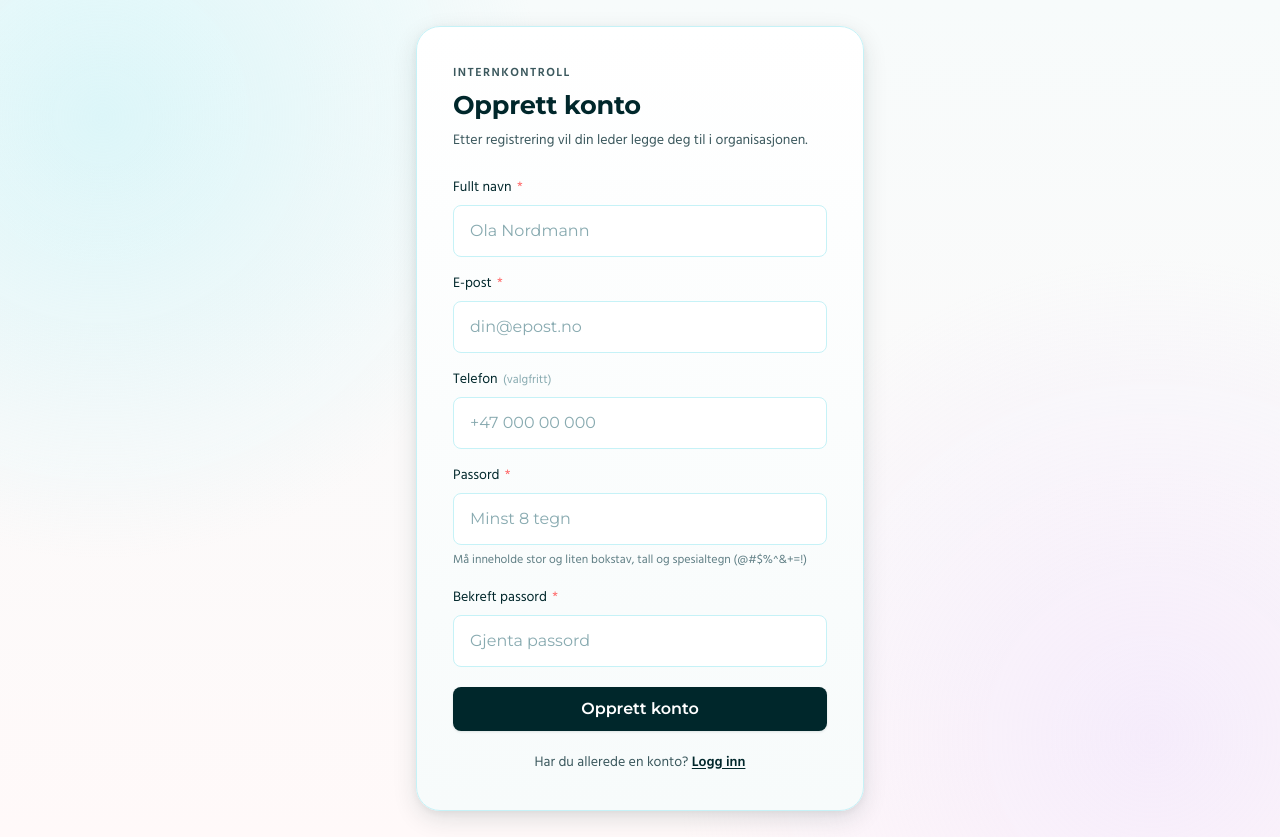
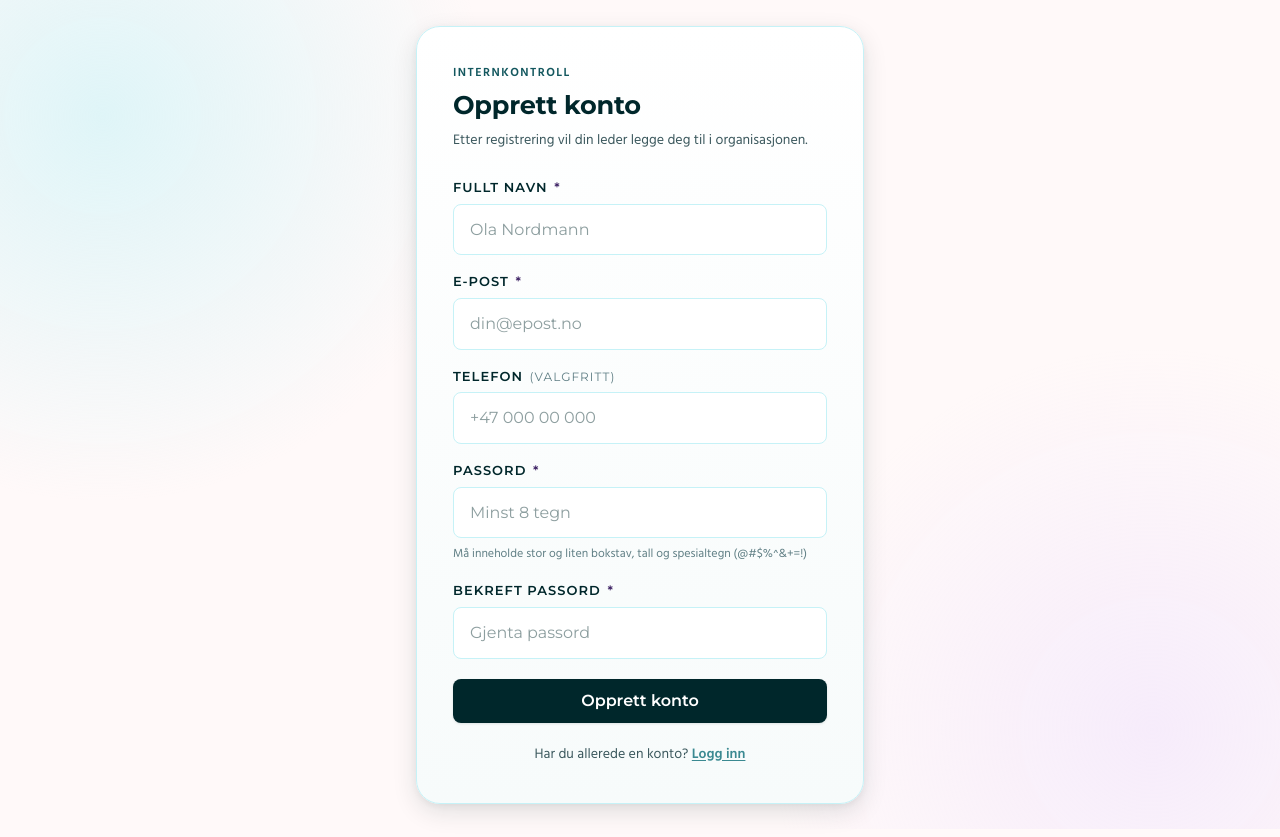
Before and after one commit to MagnusNaessanGaarder/IDATT2105_semester_project_2026, a Vue app in the folder frontend/: page /registrer in a window 1280 px wide. Built offline with nearby package versions, Linux system fonts and the light colour scheme; the HTML template or start-up script is replaced by a standard one.

Commit message:
New auth style

```diff
--- a/frontend/src/features/auth/views/LoginView.vue
+++ b/frontend/src/features/auth/views/LoginView.vue
@@ -109,9 +109,9 @@ const handleLogin = async () => {
   align-items: center;
   justify-content: center;
   background:
-      radial-gradient(circle at 8% 14%, var(--color-surface-tint), transparent 32%),
-      radial-gradient(circle at 90% 88%, var(--color-surface-tint-strong), transparent 35%),
-      linear-gradient(180deg, var(--color-card-muted) 0%, var(--color-background) 100%);
+      radial-gradient(circle at 8% 14%, var(--color-surface-tint), transparent 28%),
+      radial-gradient(circle at 90% 88%, var(--color-surface-tint-strong), transparent 28%),
+      linear-gradient(180deg, var(--color-surface) 0%, var(--color-background) 100%);
   padding: var(--content-padding);
 }
 
@@ -122,7 +122,7 @@ const handleLogin = async () => {
 
 /* Form */
 .login-form {
-  background: linear-gradient(180deg, var(--color-card) 0%, var(--color-card-muted) 100%);
+  background: linear-gradient(180deg, var(--color-card) 0%, var(--color-background-soft) 100%);
   border: 1px solid var(--color-border);
   border-radius: var(--radius-xl);
   padding: clamp(1.75rem, 4vw, 2.25rem);
@@ -134,7 +134,7 @@ const handleLogin = async () => {
   font-size: var(--font-size-xs);
   letter-spacing: 0.12em;
   text-transform: uppercase;
-  color: var(--color-gray-600);
+  color: var(--color-brand-dark-teal);
   font-weight: var(--font-weight-semibold);
 }
 
@@ -163,7 +163,7 @@ const handleLogin = async () => {
   padding: 0.75rem 1rem;
   margin-bottom: var(--spacing-md);
   background-color: var(--color-danger-bg);
-  color: var(--color-danger-fg);
+  color: var(--color-danger);
   border-radius: var(--radius-md);
   border: 1px solid var(--color-danger-border);
   font-size: var(--font-size-sm);
@@ -176,8 +176,11 @@ const handleLogin = async () => {
 
 .form-group label {
   display: block;
-  font-size: var(--font-size-sm);
-  font-weight: var(--font-weight-medium);
+  font-family: var(--font-family-ui);
+  font-size: 0.8125rem;
+  font-weight: var(--font-weight-semibold);
+  letter-spacing: 0.08em;
+  text-transform: uppercase;
   color: var(--color-foreground);
   margin-bottom: 6px;
 }
@@ -201,7 +204,7 @@ const handleLogin = async () => {
 }
 
 .form-group input::placeholder {
-  color: var(--color-gray-400);
+  color: color-mix(in srgb, var(--color-foreground) 45%, transparent);
 }
 
 /* Login Button */
@@ -250,7 +253,7 @@ const handleLogin = async () => {
 }
 
 .register-link a {
-  color: var(--color-foreground);
+  color: var(--color-link);
   font-weight: var(--font-weight-semibold);
   text-decoration: underline;
 }
--- a/frontend/src/features/auth/views/RegisterView.vue
+++ b/frontend/src/features/auth/views/RegisterView.vue
@@ -198,9 +198,9 @@ const handleRegister = async () => {
   align-items: center;
   justify-content: center;
   background:
-      radial-gradient(circle at 8% 14%, var(--color-surface-tint), transparent 32%),
-      radial-gradient(circle at 90% 88%, var(--color-surface-tint-strong), transparent 35%),
-      linear-gradient(180deg, var(--color-card-muted) 0%, var(--color-background) 100%);
+      radial-gradient(circle at 8% 14%, var(--color-surface-tint), transparent 28%),
+      radial-gradient(circle at 90% 88%, var(--color-surface-tint-strong), transparent 28%),
+      linear-gradient(180deg, var(--color-surface) 0%, var(--color-background) 100%);
   padding: var(--content-padding);
 }
 
@@ -210,7 +210,7 @@ const handleRegister = async () => {
 }
 
 .register-form {
-  background: linear-gradient(180deg, var(--color-card) 0%, var(--color-card-muted) 100%);
+  background: linear-gradient(180deg, var(--color-card) 0%, var(--color-background-soft) 100%);
   border: 1px solid var(--color-border);
   border-radius: var(--radius-xl);
   padding: clamp(1.75rem, 4vw, 2.25rem);
@@ -222,7 +222,7 @@ const handleRegister = async () => {
   font-size: var(--font-size-xs);
   letter-spacing: 0.12em;
   text-transform: uppercase;
-  color: var(--color-gray-600);
+  color: var(--color-brand-dark-teal);
   font-weight: var(--font-weight-semibold);
 }
 
@@ -250,7 +250,7 @@ const handleRegister = async () => {
   padding: 0.75rem 1rem;
   margin-bottom: var(--spacing-md);
   background-color: var(--color-danger-bg);
-  color: var(--color-danger-fg);
+  color: var(--color-danger);
   border-radius: var(--radius-md);
   border: 1px solid var(--color-danger-border);
   font-size: var(--font-size-sm);
@@ -262,19 +262,22 @@ const handleRegister = async () => {
 
 .form-group label {
   display: block;
-  font-size: var(--font-size-sm);
-  font-weight: var(--font-weight-medium);
+  font-family: var(--font-family-ui);
+  font-size: 0.8125rem;
+  font-weight: var(--font-weight-semibold);
+  letter-spacing: 0.08em;
+  text-transform: uppercase;
   color: var(--color-foreground);
   margin-bottom: 6px;
 }
 
 .required {
-  color: var(--color-danger);
+  color: var(--color-brand-deep-violet);
   margin-left: 2px;
 }
 
 .optional {
-  color: var(--color-gray-400);
+  color: var(--color-gray-500);
   font-weight: var(--font-weight-normal);
   font-size: var(--font-size-xs);
   margin-left: 2px;
@@ -300,7 +303,7 @@ const handleRegister = async () => {
 }
 
 .form-group input::placeholder {
-  color: var(--color-gray-400);
+  color: color-mix(in srgb, var(--color-foreground) 45%, transparent);
 }
 
 .input--mismatch {
@@ -329,7 +332,7 @@ const handleRegister = async () => {
 }
 
 .password-strength__fill--weak   { width: 33%; background: var(--color-danger); }
-.password-strength__fill--fair   { width: 66%; background: var(--color-warning); }
+.password-strength__fill--fair   { width: 66%; background: var(--color-warning-bg); }
 .password-strength__fill--strong { width: 100%; background: var(--color-success); }
 
 .password-strength__label {
@@ -392,7 +395,7 @@ const handleRegister = async () => {
 }
 
 .login-link a {
-  color: var(--color-foreground);
+  color: var(--color-link);
   font-weight: var(--font-weight-semibold);
   text-decoration: underline;
 }
```
